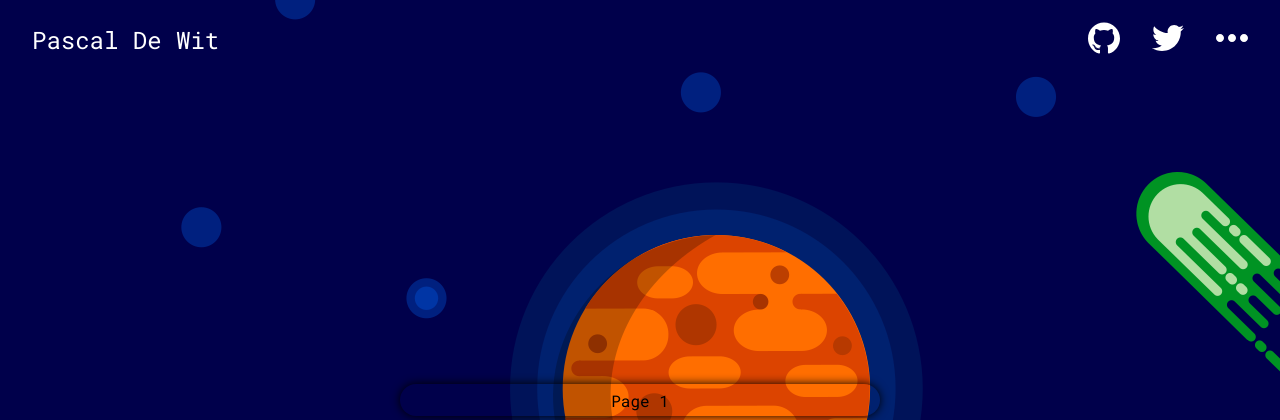
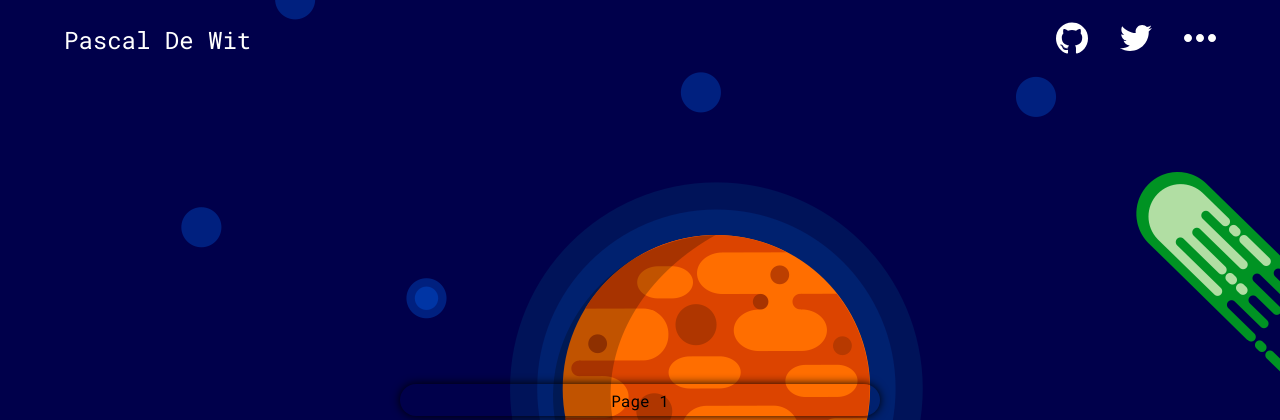
Before and after one commit to Paskie0/Portfolio, a PHP site: page / in a window 1280 px wide. Shown: the top 420 px of the page. Run offline with PHP 8.4, Linux system fonts and the light colour scheme.

Commit message:
fixed margin between header and page changing when resizing the page

```diff
--- a/css/style.css
+++ b/css/style.css
@@ -24,11 +24,10 @@ body {
 header {
   display: flex;
   position: fixed;
-  justify-content: flex-end;
   align-items: center;
   top: 0;
-  width: 95%;
-  height: 10%;
+  width: 90%;
+  height: 5rem;
   left: 50%;
   transform: translate(-50%);
 }
```
